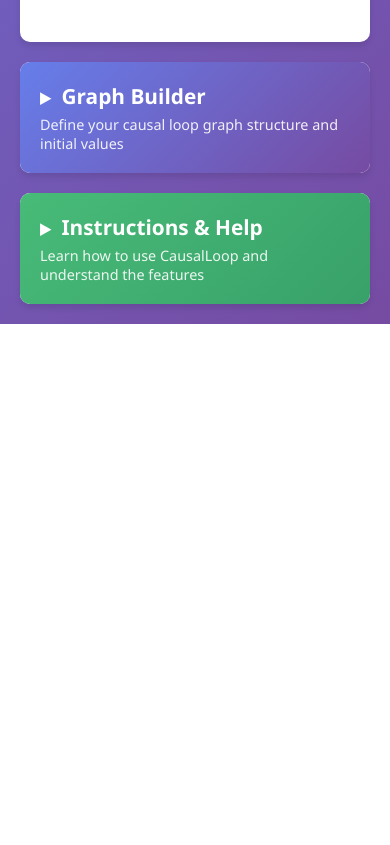
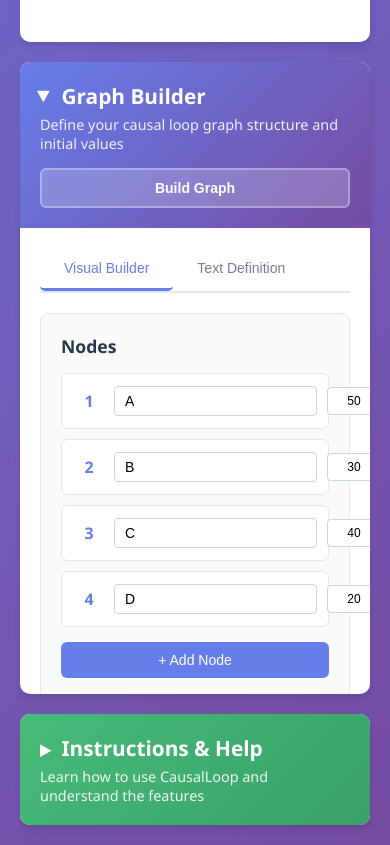
Before and after one commit to rajithv/CausalLoop, a website: page index.html in a window 390 px wide. Shown: the part 1279-2124 px from the top of the page. Before the commit the page ends 1603 px from the top, so only its background shows below. Drawn offline with Linux system fonts and the light colour scheme.

Commit message:
Interface improvements: Build Graph button no longer collapses the Graph Builder pane

```diff
--- a/index.html
+++ b/index.html
@@ -61,14 +61,19 @@
 
         <div class="graph-builder-section">
             <div class="graph-builder-header" id="graph-builder-toggle">
-                <h3>
-                    <span class="toggle-icon">▶</span>
-                    Graph Builder
-                </h3>
-                <p class="builder-description">Define your causal loop graph structure and initial values</p>
+                <div class="header-content">
+                    <div class="header-text">
+                        <h3>
+                            <span class="toggle-icon expanded">▶</span>
+                            Graph Builder
+                        </h3>
+                        <p class="builder-description">Define your causal loop graph structure and initial values</p>
+                    </div>
+                    <button id="build-graph-unified" class="build-button-header">Build Graph</button>
+                </div>
             </div>
 
-            <div class="graph-builder-content" id="graph-builder-content">
+            <div class="graph-builder-content expanded" id="graph-builder-content">
                 <div class="graph-builder-scrollable">
                     <div class="builder-tabs">
                         <button class="tab-button active" data-tab="visual">Visual Builder</button>
@@ -76,11 +81,6 @@
                     </div>
 
                     <div class="tab-content active" id="visual-builder">
-                        <div class="builder-actions">
-                            <button id="build-graph-visual" class="build-button">Build Graph from Visual</button>
-                            <button id="clear-graph" class="action-button secondary">Clear All</button>
-                        </div>
-
                         <div class="builder-section">
                             <h4>Nodes</h4>
                             <div class="node-management">
@@ -104,7 +104,6 @@
 
                     <div class="tab-content" id="text-builder">
                         <div class="input-section">
-                            <button id="build-graph">Build Graph from Text</button>
                             <div class="example-selector">
                                 <label for="example-select">Load Example:</label>
                                 <select id="example-select">
--- a/script.js
+++ b/script.js
@@ -37,7 +37,11 @@
     }
 
     initializeEventListeners() {
-        document.getElementById('build-graph').addEventListener('click', () => this.buildGraphFromText());
+        // Unified build graph button
+        document.getElementById('build-graph-unified').addEventListener('click', (e) => {
+            e.stopPropagation(); // Prevent bubbling to header
+            this.buildGraphFromActiveTab();
+        });
         document.getElementById('start-simulation').addEventListener('click', () => this.startSimulation());
         document.getElementById('stop-simulation').addEventListener('click', () => this.stopSimulation());
         document.getElementById('reset-simulation').addEventListener('click', () => this.resetSimulation());
@@ -56,8 +60,6 @@
         // Visual builder events
         document.getElementById('add-node-btn').addEventListener('click', () => this.addNode());
         document.getElementById('add-connection-btn').addEventListener('click', () => this.addConnection());
-        document.getElementById('build-graph-visual').addEventListener('click', () => this.buildGraphFromVisual());
-        document.getElementById('clear-graph').addEventListener('click', () => this.clearVisualBuilder());
 
         // Text definition sync
         document.getElementById('graph-input').addEventListener('input', () => this.syncFromText());
@@ -326,6 +328,23 @@
         }
     }
 
+    buildGraphFromActiveTab() {
+        // Determine which tab is currently active
+        const visualTab = document.getElementById('visual-builder');
+        const textTab = document.getElementById('text-builder');
+
+        if (visualTab && visualTab.classList.contains('active')) {
+            // Visual tab is active
+            this.buildGraphFromVisual();
+        } else if (textTab && textTab.classList.contains('active')) {
+            // Text tab is active
+            this.buildGraphFromText();
+        } else {
+            // Fallback to text builder if no tab is clearly active
+            this.buildGraphFromText();
+        }
+    }
+
     buildGraphFromVisual() {
         if (this.visualNodes.length === 0) {
             alert('Please add some nodes first.');
@@ -360,9 +379,6 @@
 
         // Build the graph
         this.buildGraph(connections, nodeValues, perturbationAmounts);
-
-        // Collapse the builder
-        this.toggleGraphBuilder();
     }
 
     clearVisualBuilder() {
--- a/styles.css
+++ b/styles.css
@@ -442,12 +442,49 @@
     background: linear-gradient(135deg, #5a6fd8 0%, #6a4190 100%);
 }
 
+.header-content {
+    display: flex;
+    justify-content: space-between;
+    align-items: center;
+    width: 100%;
+}
+
+.header-text {
+    flex: 1;
+}
+
 .graph-builder-header h3 {
     margin: 0 0 5px 0;
     font-size: 1.3em;
     display: flex;
     align-items: center;
     gap: 10px;
+}
+
+.build-button-header {
+    background: rgba(255, 255, 255, 0.2);
+    color: white;
+    border: 2px solid rgba(255, 255, 255, 0.3);
+    padding: 10px 20px;
+    border-radius: 6px;
+    font-weight: bold;
+    font-size: 14px;
+    cursor: pointer;
+    transition: all 0.3s ease;
+    margin-left: 20px;
+    white-space: nowrap;
+}
+
+.build-button-header:hover {
+    background: rgba(255, 255, 255, 0.3);
+    border-color: rgba(255, 255, 255, 0.5);
+    transform: translateY(-2px);
+    box-shadow: 0 4px 8px rgba(0, 0, 0, 0.2);
+}
+
+.build-button-header:active {
+    transform: translateY(0);
+    box-shadow: 0 2px 4px rgba(0, 0, 0, 0.2);
 }
 
 .toggle-icon {
@@ -941,6 +978,18 @@
         overflow-y: auto;
     }
 
+    .header-content {
+        flex-direction: column;
+        align-items: flex-start;
+        gap: 15px;
+    }
+
+    .build-button-header {
+        margin-left: 0;
+        align-self: stretch;
+        text-align: center;
+    }
+
     .builder-section {
         margin-bottom: 20px;
     }
```
